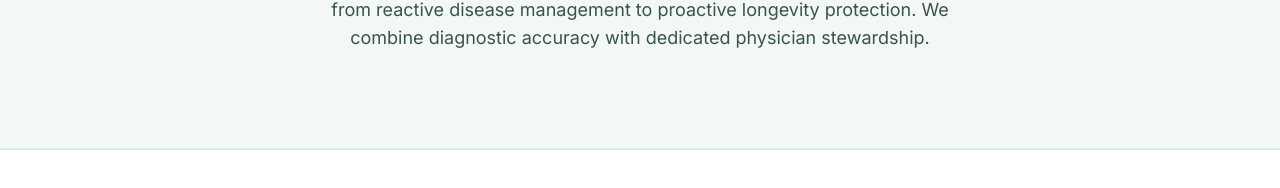
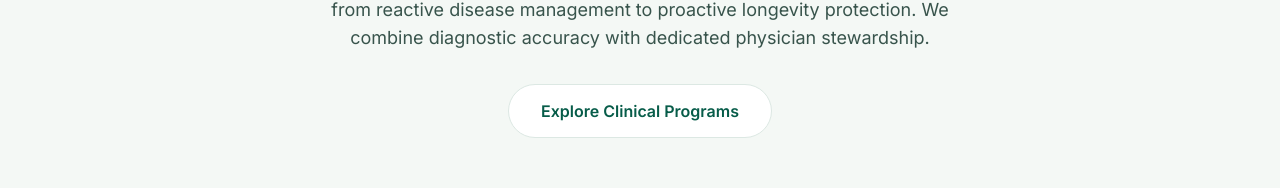
Before and after one commit to Javeria-Sami/Healix_by_javeria, a React (Vite) app in the folder client/: page /about in a window 1280 px wide. Shown: the part 446-634 px from the top of the page. Built offline with nearby package versions, Linux system fonts and the light colour scheme; no server answers.

Commit message:
style(about): remove Meet Medical Specialists button from hero section

```diff
--- a/client/src/sections/about/AboutHero.jsx
+++ b/client/src/sections/about/AboutHero.jsx
@@ -3,7 +3,8 @@ import { ROUTES } from '../../constants/routes.js';
 import { Container } from '../../components/common/Container.jsx';
 import { Breadcrumb } from '../../components/common/Breadcrumb.jsx';
 import { Badge } from '../../components/common/Badge.jsx';
-import { Sparkles } from 'lucide-react';
+import { Button } from '../../components/common/Button.jsx';
+import { Sparkles, ArrowRight, ShieldCheck, HeartPulse, Stethoscope } from 'lucide-react';
 
 export function AboutHero() {
   const breadcrumbItems = [
@@ -45,6 +46,18 @@ export function AboutHero() {
           <p className="font-body text-base sm:text-lg text-text-secondary leading-relaxed max-w-2xl text-center mx-auto">
             Healix was established on the conviction that modern healthcare must evolve from reactive disease management to proactive longevity protection. We combine diagnostic accuracy with dedicated physician stewardship.
           </p>
+
+          {/* Action Group */}
+          <div className="flex flex-wrap items-center justify-center gap-4 pt-2 w-full sm:w-auto">
+            <Button
+              to={ROUTES.SERVICES}
+              variant="outline"
+              size="lg"
+              className="w-full sm:w-auto"
+            >
+              Explore Clinical Programs
+            </Button>
+          </div>
         </div>
       </Container>
     </section>
```
Also changed, not shown: 1 other file (tests, documents, lock files or other folders).
